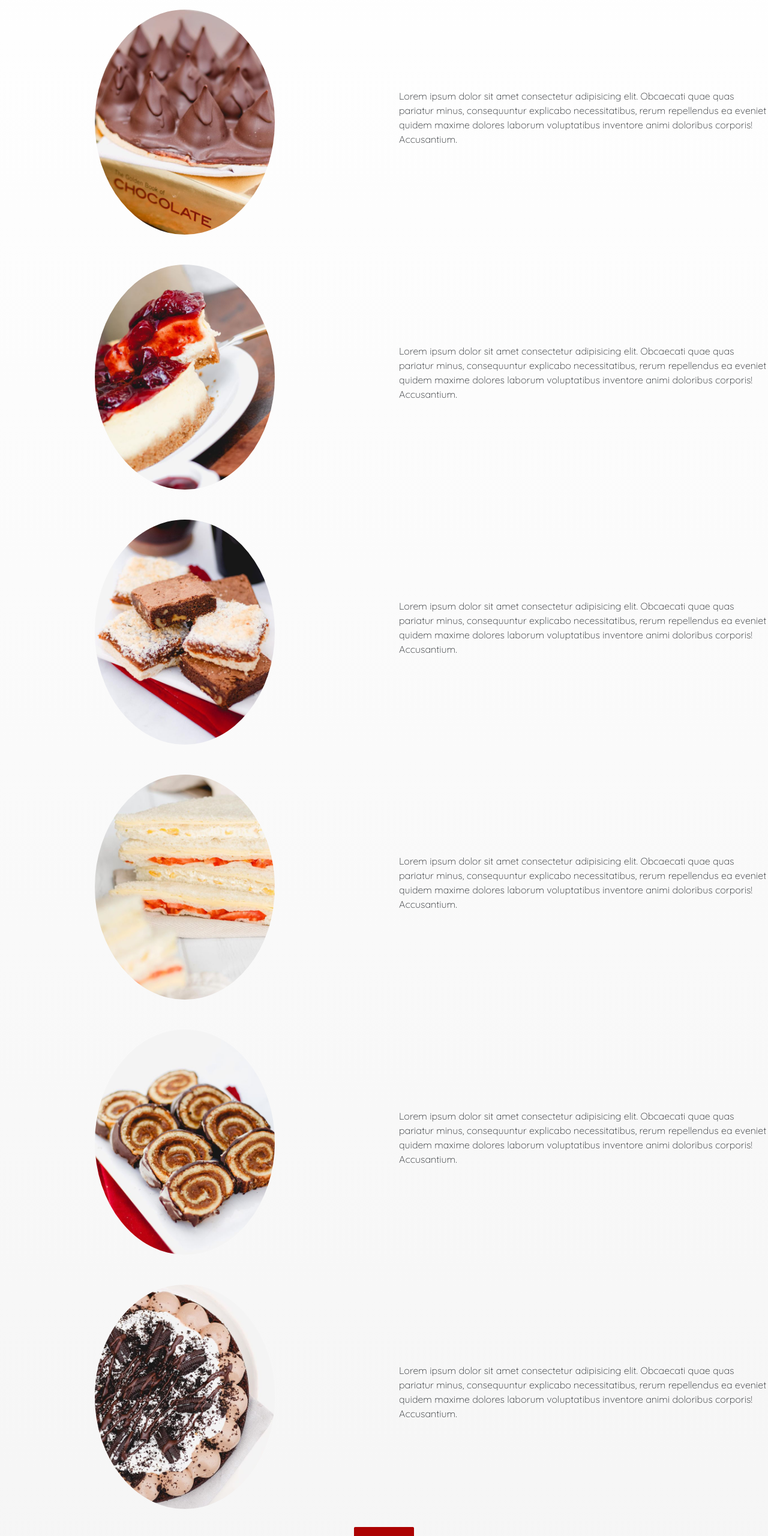
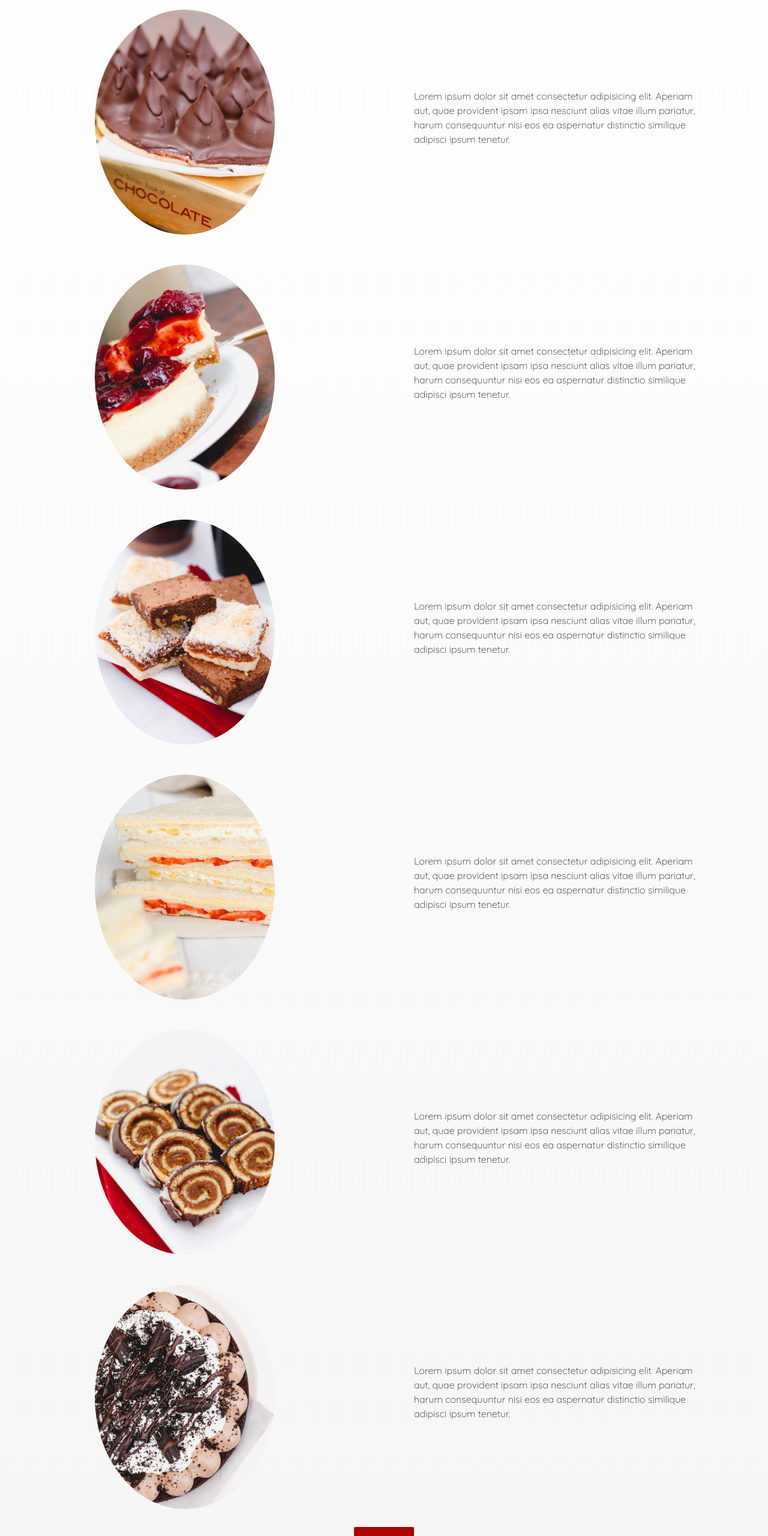
Before and after one commit to fernandos97/Panaderia-Manjares, a website: page pages/productos.html in a window 1280 px wide. Shown: the part 240-2800 px from the top of the page at 60% size. Drawn offline with nearby package versions, Linux system fonts and the light colour scheme.

Commit message:
mejore aspecto visual productos

```diff
--- a/css/_productos.scss
+++ b/css/_productos.scss
@@ -1,3 +1,7 @@
+@mixin animacionParrafo {
+
+}
+
 .imagenes__productos {
     display: grid;
     grid-template-columns: 2fr 2fr;
@@ -33,3 +37,21 @@
 .btn_comprar a {
     color: white;
 }
+
+.parrafo__producto {
+    margin-left: 25px;
+    margin-right: 100px;
+    animation-duration: 3s;
+    animation-name: slidein;
+    animation-direction: alternate;
+}
+@keyframes slidein {
+    from {
+    margin-left: 400%;
+    width: 300%
+    }
+    to {
+    margin-left: 0%;
+    width: 100%;
+    }
+}
--- a/pages/productos.html
+++ b/pages/productos.html
@@ -6,7 +6,8 @@
     <meta http-equiv="X-UA-Compatible" content="IE=edge">
     <meta name="viewport" content="width=device-width, initial-scale=1.0">
     <meta name="description" content="Los mejores productos los encontras en Manjares Bakery">
-    <meta name="keywords" content="PAN, TORTAS, BARATO, PRECIOS, PASTELERIA, BOX, LUNCH, BOX SALADO, MEDIALUNAS, SERVICIO DE LUNCH, SANDWICHES DE MIGA">
+    <meta name="keywords"
+        content="PAN, TORTAS, BARATO, PRECIOS, PASTELERIA, BOX, LUNCH, BOX SALADO, MEDIALUNAS, SERVICIO DE LUNCH, SANDWICHES DE MIGA">
     <link rel="preconnect" href="https://fonts.googleapis.com">
     <link rel="preconnect" href="https://fonts.gstatic.com" crossorigin>
     <link href="https://cdn.jsdelivr.net/npm/bootstrap@5.1.3/dist/css/bootstrap.min.css" rel="stylesheet"
@@ -54,12 +55,37 @@
             <h2>Productos</h2>
             <br>
             <div class="imagenes__productos">
-                <img class="imagenes__producto" src="../assets/tortaConos.jpg" alt="torta conos chocolate"> <p>Lorem ipsum dolor sit amet consectetur adipisicing elit. Obcaecati quae quas pariatur minus, consequuntur explicabo necessitatibus, rerum repellendus ea eveniet quidem maxime dolores laborum voluptatibus inventore animi doloribus corporis! Accusantium.</p>
-                <img class="imagenes__producto" src="../assets/tortaFrutillas.jpg" alt="torta frutillas"><p>Lorem ipsum dolor sit amet consectetur adipisicing elit. Obcaecati quae quas pariatur minus, consequuntur explicabo necessitatibus, rerum repellendus ea eveniet quidem maxime dolores laborum voluptatibus inventore animi doloribus corporis! Accusantium.</p>
-                <img class="imagenes__producto" src="../assets/brownies.jpg" alt="brownies"><p>Lorem ipsum dolor sit amet consectetur adipisicing elit. Obcaecati quae quas pariatur minus, consequuntur explicabo necessitatibus, rerum repellendus ea eveniet quidem maxime dolores laborum voluptatibus inventore animi doloribus corporis! Accusantium.</p>
-                <img class="imagenes__producto" src="../assets/sanguchesMiga.jpg" alt="sanguches de miga"><p>Lorem ipsum dolor sit amet consectetur adipisicing elit. Obcaecati quae quas pariatur minus, consequuntur explicabo necessitatibus, rerum repellendus ea eveniet quidem maxime dolores laborum voluptatibus inventore animi doloribus corporis! Accusantium.</p>
-                <img class="imagenes__producto" src="../assets/chocolateRolls.jpg" alt="rolls de chocolate"><p>Lorem ipsum dolor sit amet consectetur adipisicing elit. Obcaecati quae quas pariatur minus, consequuntur explicabo necessitatibus, rerum repellendus ea eveniet quidem maxime dolores laborum voluptatibus inventore animi doloribus corporis! Accusantium.</p>
-                <img class="imagenes__producto" src="../assets/selvaNegra.jpg" alt="torta selva negra"><p>Lorem ipsum dolor sit amet consectetur adipisicing elit. Obcaecati quae quas pariatur minus, consequuntur explicabo necessitatibus, rerum repellendus ea eveniet quidem maxime dolores laborum voluptatibus inventore animi doloribus corporis! Accusantium.</p>
+                <img class="imagenes__producto" src="../assets/tortaConos.jpg" alt="torta conos chocolate">
+                <p class="parrafo__producto">Lorem ipsum dolor sit amet consectetur adipisicing elit. Aperiam aut, quae
+                    provident ipsam ipsa
+                    nesciunt alias vitae illum pariatur, harum consequuntur nisi eos ea aspernatur distinctio similique
+                    adipisci ipsum tenetur.</p>
+                <img class="imagenes__producto" src="../assets/tortaFrutillas.jpg" alt="torta frutillas">
+                <p class="parrafo__producto">Lorem ipsum dolor sit amet consectetur adipisicing elit. Aperiam aut, quae
+                    provident ipsam ipsa
+                    nesciunt alias vitae illum pariatur, harum consequuntur nisi eos ea aspernatur distinctio similique
+                    adipisci ipsum tenetur.</p>
+                <img class="imagenes__producto" src="../assets/brownies.jpg" alt="brownies">
+                <p class="parrafo__producto">Lorem ipsum dolor sit amet consectetur adipisicing elit. Aperiam aut, quae
+                    provident ipsam ipsa
+                    nesciunt alias vitae illum pariatur, harum consequuntur nisi eos ea aspernatur distinctio similique
+                    adipisci ipsum tenetur.</p>
+                <img class="imagenes__producto" src="../assets/sanguchesMiga.jpg" alt="sanguches de miga">
+                <p class="parrafo__producto">Lorem ipsum dolor sit amet consectetur adipisicing elit. Aperiam aut, quae
+                    provident ipsam ipsa
+                    nesciunt alias vitae illum pariatur, harum consequuntur nisi eos ea aspernatur distinctio similique
+                    adipisci ipsum tenetur.</p>
+                <img class="imagenes__producto" src="../assets/chocolateRolls.jpg" alt="rolls de chocolate">
+                <p class="parrafo__producto">Lorem ipsum dolor sit amet consectetur adipisicing elit. Aperiam aut, quae
+                    provident ipsam ipsa
+                    nesciunt alias vitae illum pariatur, harum consequuntur nisi eos ea aspernatur distinctio similique
+                    adipisci ipsum tenetur.</p>
+                <img class="imagenes__producto" src="../assets/selvaNegra.jpg" alt="torta selva negra">
+                <p class="parrafo__producto">Lorem ipsum dolor sit amet consectetur adipisicing elit. Aperiam aut, quae
+                    provident ipsam ipsa
+                    nesciunt alias vitae illum pariatur, harum consequuntur nisi eos ea aspernatur distinctio similique
+                    adipisci ipsum tenetur.</p>
+
             </div>
             <div class="btn_comprar"><a href="./contactanos.html">Comprar!</a></div>
 
@@ -78,7 +104,8 @@
         </div>
         <div class="medios__pago">
             <h4>Medios de Pago</h4>
-            <img class="medios__pago-imagen" src="../assets/tarjetas/americanExpress.png" alt="tarjeta american express">
+            <img class="medios__pago-imagen" src="../assets/tarjetas/americanExpress.png"
+                alt="tarjeta american express">
             <img class="medios__pago-imagen" src="../assets/tarjetas/argencard.png" alt="tarjeta argencard">
             <img class="medios__pago-imagen" src="../assets/tarjetas/banelco.png" alt="tarjeta banelco">
             <img class="medios__pago-imagen" src="../assets/tarjetas/masterCard.png" alt="tarjeta mastercard">
```
Also changed, not shown: css/styles.css, 1 other file.
